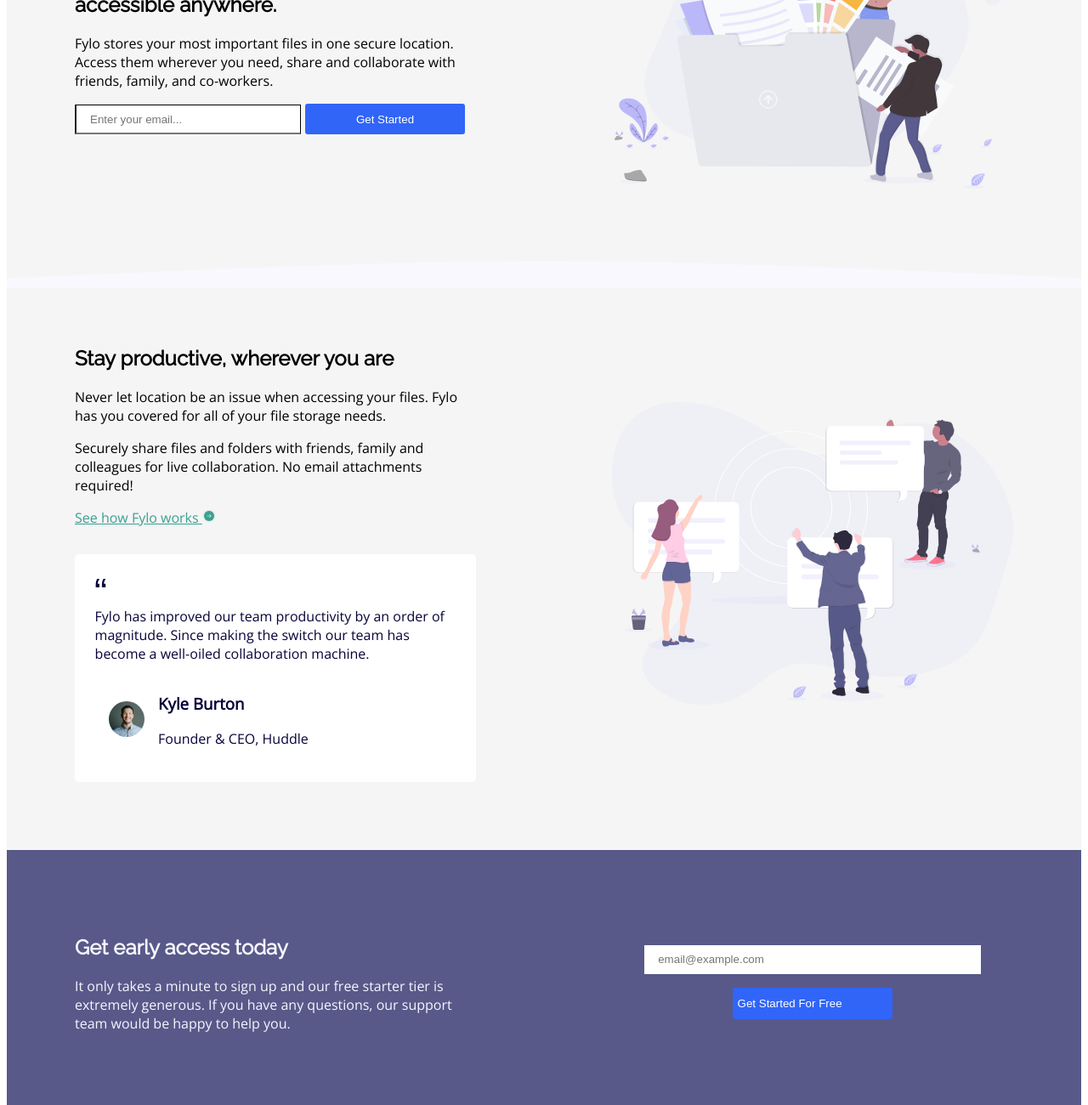
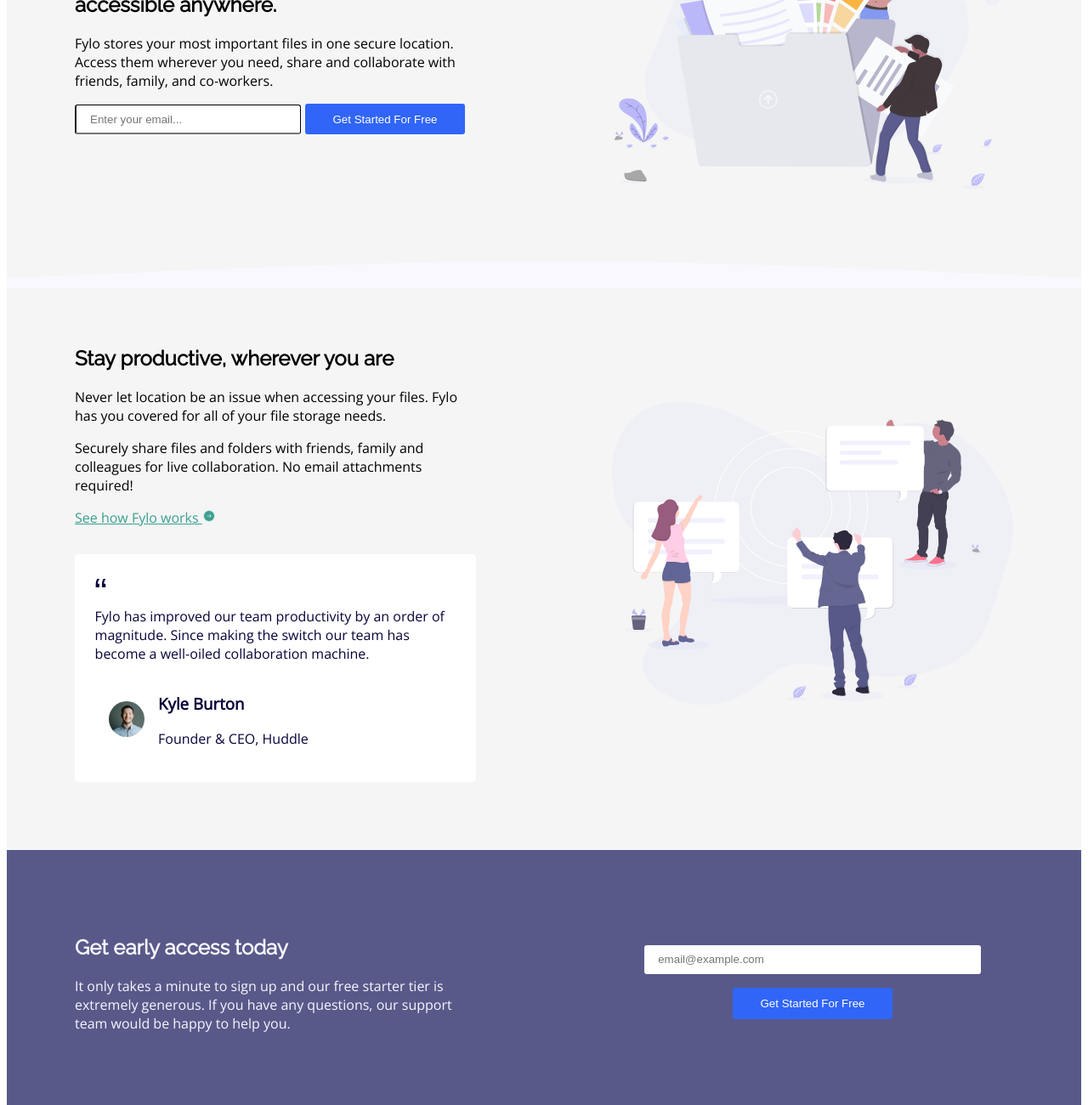
Before and after one commit to Cleotha/fylo, a plain HTML site: page index.html in a window 1280 px wide. Shown: the part 280-1580 px from the top of the page at 85% size. Drawn offline with nearby package versions, Linux system fonts and the light colour scheme.

Commit message:
first commit

```diff
--- a/fylo.css
+++ b/fylo.css
@@ -62,8 +62,9 @@ a:hover, a:focus{
     padding-left: 1rem;
     border-right: 1px solid black;
     border-top: 1px solid black;
+    border-radius: 3px;
 }
-button{
+.button{
     width: 40%;
     height: 2.3rem;
     background-color:  hsl(224, 93%, 58%);
@@ -71,7 +72,7 @@ button{
     border-style: none;
     border-radius: 3px;
 }
-button:hover{
+.button:hover{
     background-color: hsl(243, 87%, 12%);
 }
 .col-box{
@@ -101,9 +102,7 @@ button:hover{
     padding-left: 1rem;
     margin-bottom: 1rem;
     border-style: none;
-}
-.btn{
-    text-align: left;
+    border-radius: 3px;
 }
 .ctn-dpy{
     display: flex;
--- a/index.html
+++ b/index.html
@@ -28,8 +28,8 @@
             <div class="col">
                 <h2>All your files in one secure location, accessible anywhere.</h2>
                 <p>Fylo stores your most important files in one secure location. Access them wherever you need, share and collaborate with friends, family, and co-workers.</p>
-                <input type="email" name="user-email" id="user-email" placeholder="Enter your email..." class="input">
-                <a href="#"><button>Get Started</button></a>
+                <input type="email" id="user-email" placeholder="Enter your email..." class="input" required>
+                <input type="submit" value="Get Started For Free" class="button">
             </div>
             <div class="col">
                 <img src="illustration-1.svg" alt="illustration" class="image">
@@ -67,8 +67,8 @@
                 <p>It only takes a minute to sign up and our free starter tier is extremely generous. If you have any questions, our support team would be happy to help you.</p>
             </div>
             <div class="col col-5">
-                <input type="email" name="user-email" id="user-email" placeholder="email@example.com" class="user"><br>
-                <a href="#"><button class="btn">Get Started For Free</button></a>
+                <input type="email" name="user-email" id="user-email" placeholder="email@example.com" class="user" required><br>
+                <input type="submit" value="Get Started For Free" class="button">
             </div>
         </div>
     </div>
```
